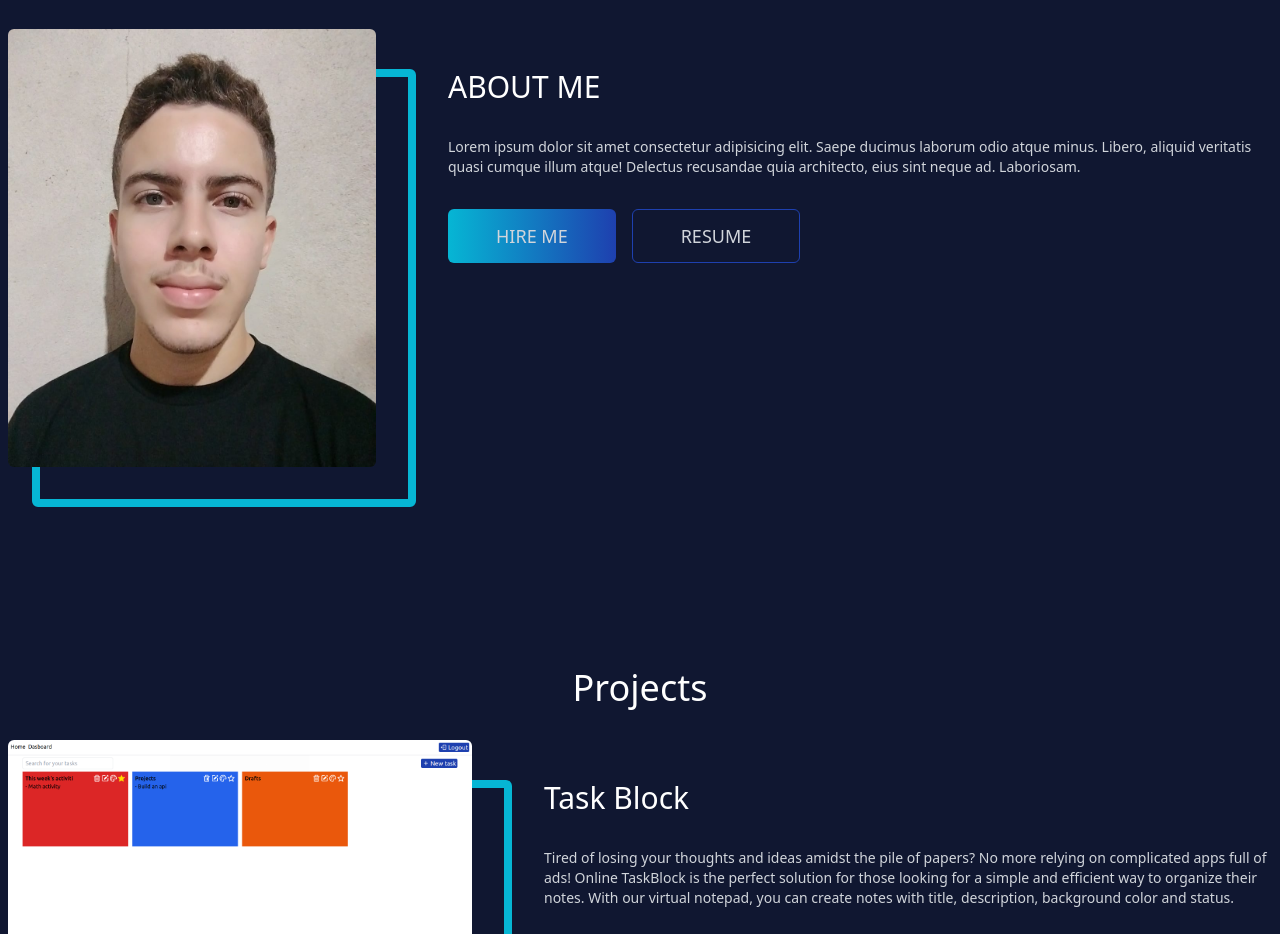
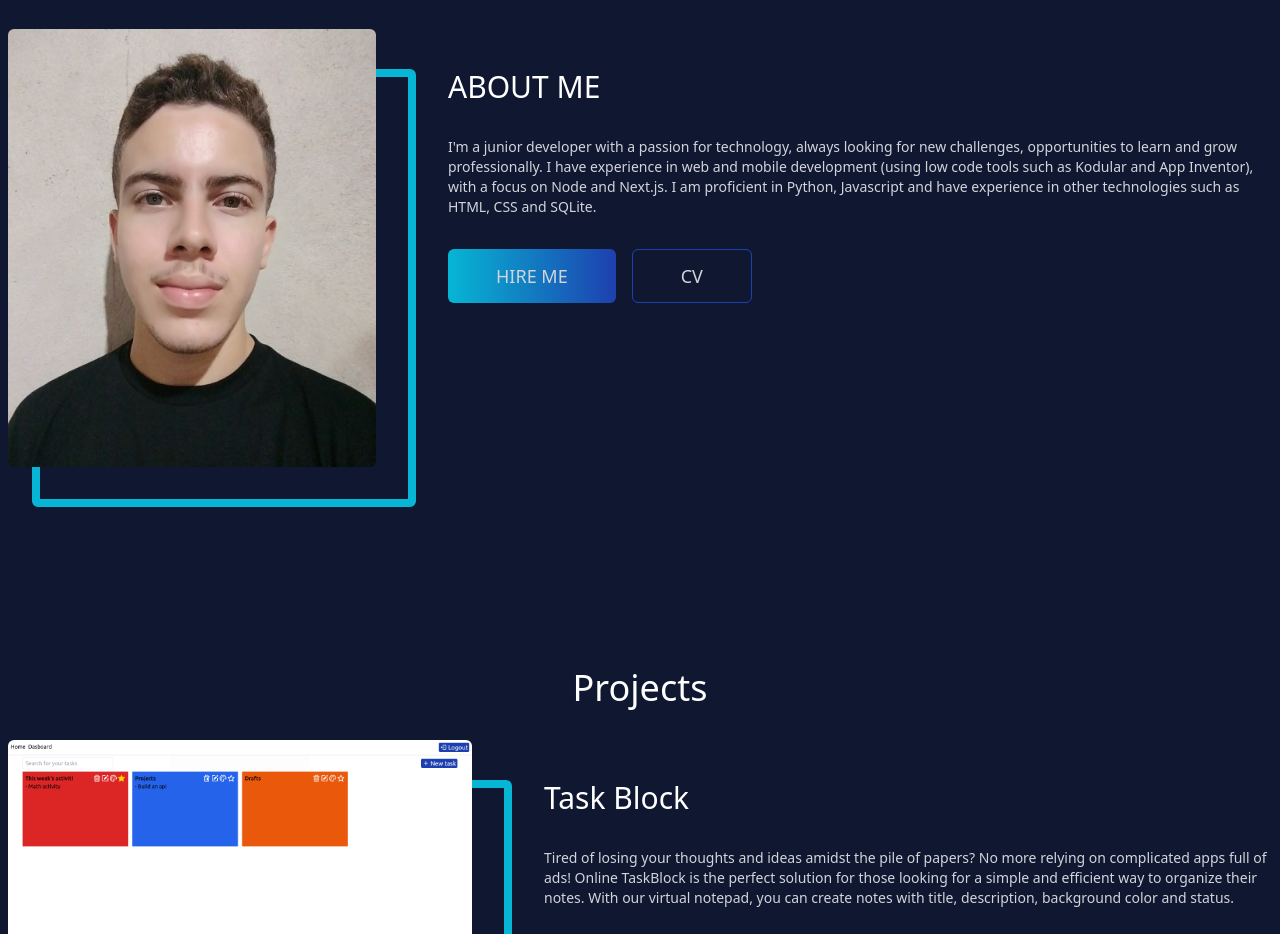
Before and after one commit to JoseHenrique1/JoseHenrique1.github.io, a React (Vite) app: page / in a window 1280 px wide. Shown: the part 940-1874 px from the top of the page. Built offline with nearby package versions, Linux system fonts and the light colour scheme.

Commit message:
refactor: button receive props, cardAnchor created and changing about

```diff
--- a/src/components/Button/index.tsx
+++ b/src/components/Button/index.tsx
@@ -4,7 +4,7 @@ import { twMerge } from "tailwind-merge";
 interface buttonProps extends ButtonHTMLAttributes<HTMLButtonElement> {
     children: ReactNode
 }
-export function Button({ children, className }: buttonProps) {
+export function Button({ children, className, ...props }: buttonProps) {
     let classNameBase = `
         flex justify-center items-center
         text-sm text-gray-300
@@ -14,6 +14,7 @@ export function Button({ children, className }: buttonProps) {
 
     return (
         <button
+            {...props}
             className={twMerge(classNameBase, className)}
         >{children}</button>
     );
--- /dev/null
+++ b/src/components/Card/CardAnchor.tsx
@@ -0,0 +1,14 @@
+import { AnchorHTMLAttributes } from "react";
+import { Button } from "../Button";
+
+interface cardAnchorProps extends AnchorHTMLAttributes<HTMLAnchorElement> {}
+
+export function CardAnchor({children, ...props}: cardAnchorProps) {
+  return (
+    <a {...props} target="_blank" download>
+      <Button
+        className="bg-gradient-to-r from-transparent to-transparent border border-blue-800 text-lg px-12"
+      >{children}</Button>
+    </a>
+  );
+}
--- a/src/components/Card/index.tsx
+++ b/src/components/Card/index.tsx
@@ -1,3 +1,4 @@
+import {CardAnchor} from "./CardAnchor";
 import { CardContent } from "./CardContent";
 import { CardImage } from "./CardImage";
 import CardLink from "./CardLink";
@@ -7,7 +8,8 @@ export const Card = {
     Root: CardRoot,
     Image: CardImage,
     Content: CardContent,
-    Link: CardLink
+    Link: CardLink,
+    Anchor: CardAnchor
 }
 
 /*
--- a/src/pages/About.tsx
+++ b/src/pages/About.tsx
@@ -3,18 +3,19 @@ import { Card } from "../components/Card";
 
 export function About() {
     const title = "ABOUT ME";
-    const description = "Lorem ipsum dolor sit amet consectetur adipisicing elit. Saepe ducimus laborum odio atque minus. Libero, aliquid veritatis quasi cumque illum atque! Delectus recusandae quia architecto, eius sint neque ad. Laboriosam.";
+    const description = "I'm a junior developer with a passion for technology, always looking for new challenges, opportunities to learn and grow professionally. I have experience in web and mobile development (using low code tools such as Kodular and App Inventor), with a focus on Node and Next.js. I am proficient in Python, Javascript and have experience in other technologies such as HTML, CSS and SQLite.";
+
+    function handleHireMe() {
+        window.open("https://www.linkedin.com/in/jos%C3%A9-henrique-araujo-da-silva-43970a274/", "_blank")
+    }
 
     return (
         <section id="about" className="min-h-screen flex items-center">
             <Card.Root>
                 <Card.Image layout="vertical" src="img/foto-pessoal.jpeg" />
                 <Card.Content title={title} description={description} >
-                    <Button className="text-lg px-12">HIRE ME</Button>
-                    <Button
-                    className="bg-gradient-to-r from-transparent to-transparent
-                               border border-blue-800 text-lg px-12"
-                    >RESUME</Button>
+                    <Button onClick={handleHireMe} className="text-lg px-12">HIRE ME</Button>
+                    <Card.Anchor href="/Currículo.pdf">CV</Card.Anchor>
                 </Card.Content>
             </Card.Root>
         </section>
```
